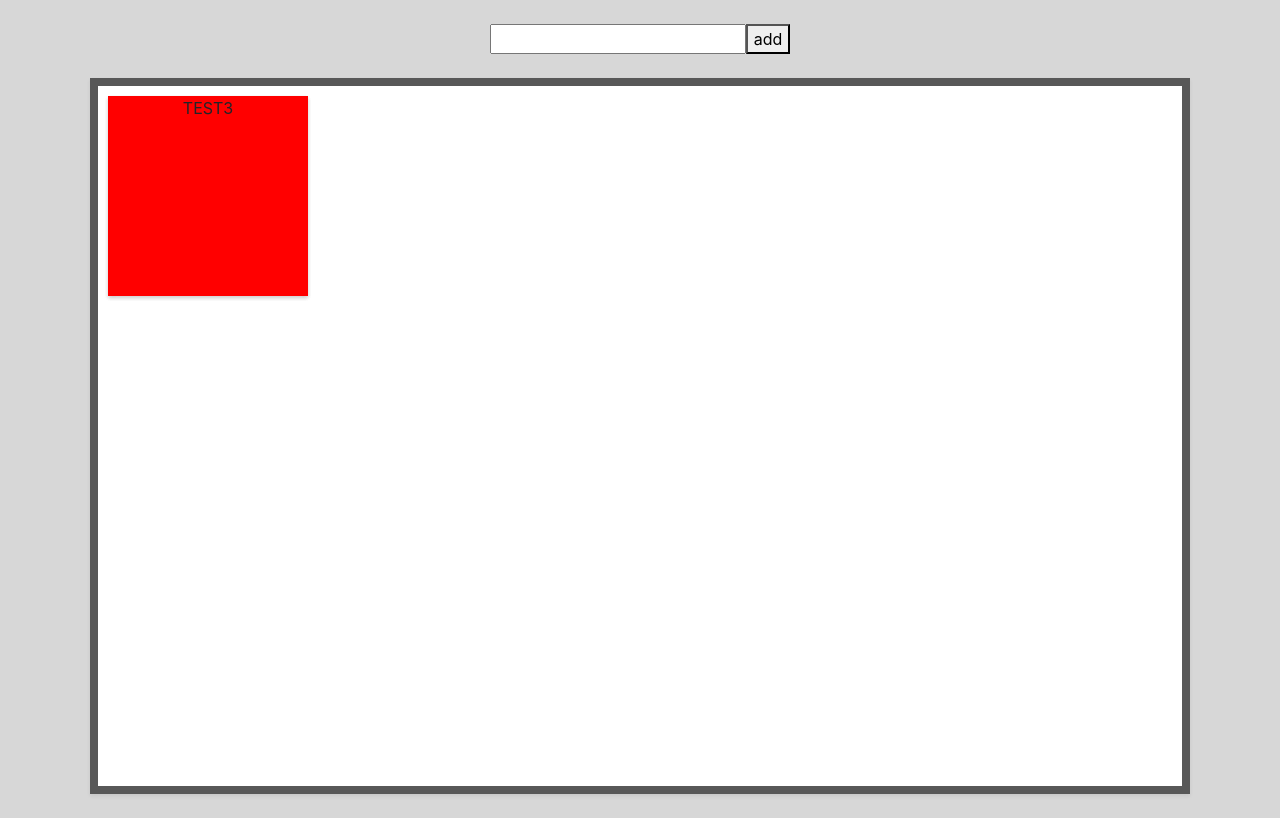
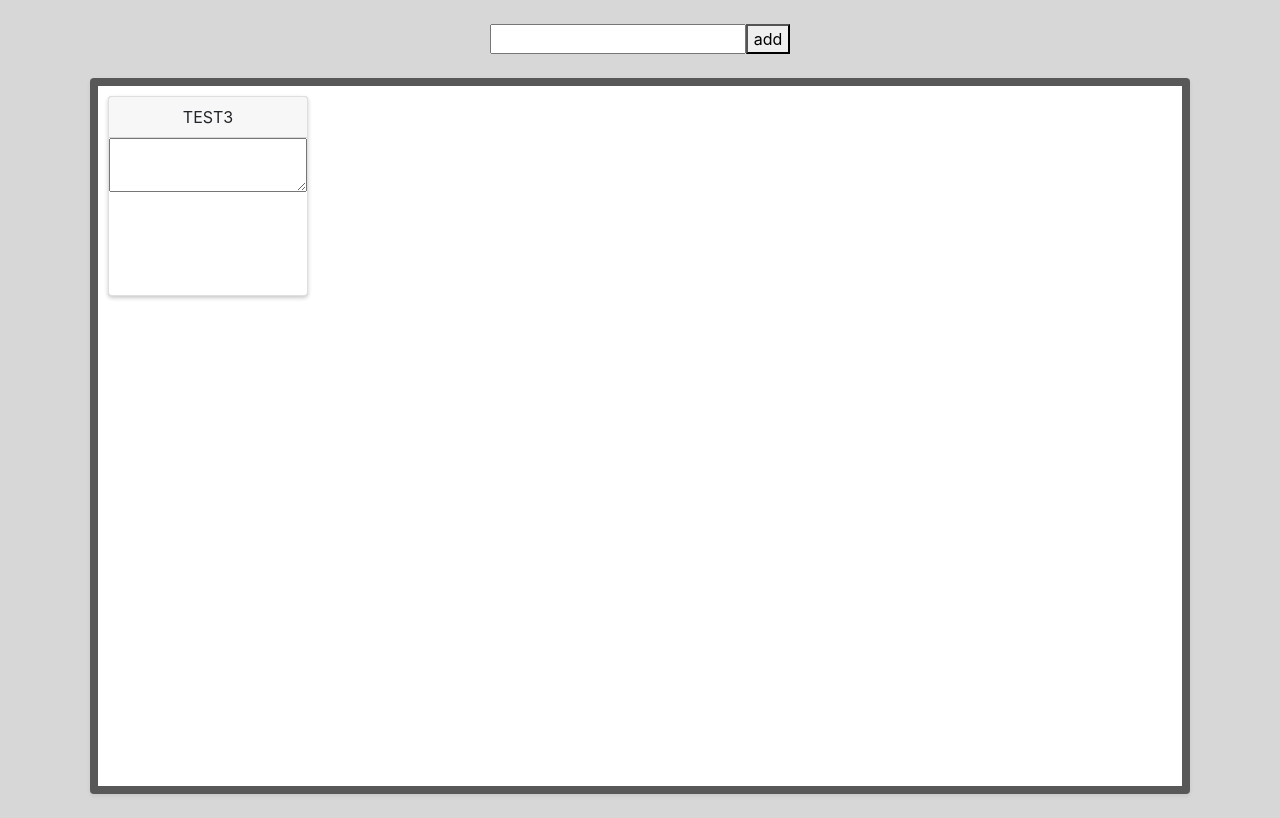
Before and after one commit to constantine-design/sticky-notes, a React (Create React App) app: page / in a window 1280 px wide. Built offline with nearby package versions, Linux system fonts and the light colour scheme; data requests are answered from the project's data file.

Commit message:
Mooooving

```diff
--- a/src/TodoItem.jsx
+++ b/src/TodoItem.jsx
@@ -39,12 +39,13 @@ const TodoItem = (props) => {
 
   return (
       <li
-        className={"position-absolute shadow-sm"+(isDragging?" dragging":"") }
+        className={"position-absolute card bg-white shadow-sm"+(isDragging?" dragging":"") }
         style={{ top: itemPos.y, left: itemPos.x, ...getStyles(props.item) }}
         //onClick={props.onClick.bind(null, props.item)}
         onMouseDown={onMouseDown}
       >
-          {props.item.title}
+        <div className="card-header">{props.item.title}</div>
+        <textarea autofocus ></textarea>
       </li>
   );
 }
@@ -53,7 +54,7 @@ export default TodoItem;
 
 const getStyles = (item) => {
     return({
-        backgroundColor: item.isDone ? "green" : "red",
+        // backgroundColor: item.isDone ? "green" : "red",
         width: "200px",
         height: "200px",
         cursor: "pointer"
--- a/src/TodoList.jsx
+++ b/src/TodoList.jsx
@@ -4,7 +4,7 @@ import { useState, useEffect } from 'react';
 const TodoList = (props) => {
     return(
       <div
-        className="shadow-sm mx-auto p-2"
+        className="shadow-sm mx-auto p-2 rounded"
         style={{width:"1100px", backgroundColor:"#585858"}}
       >
         <ul
```
